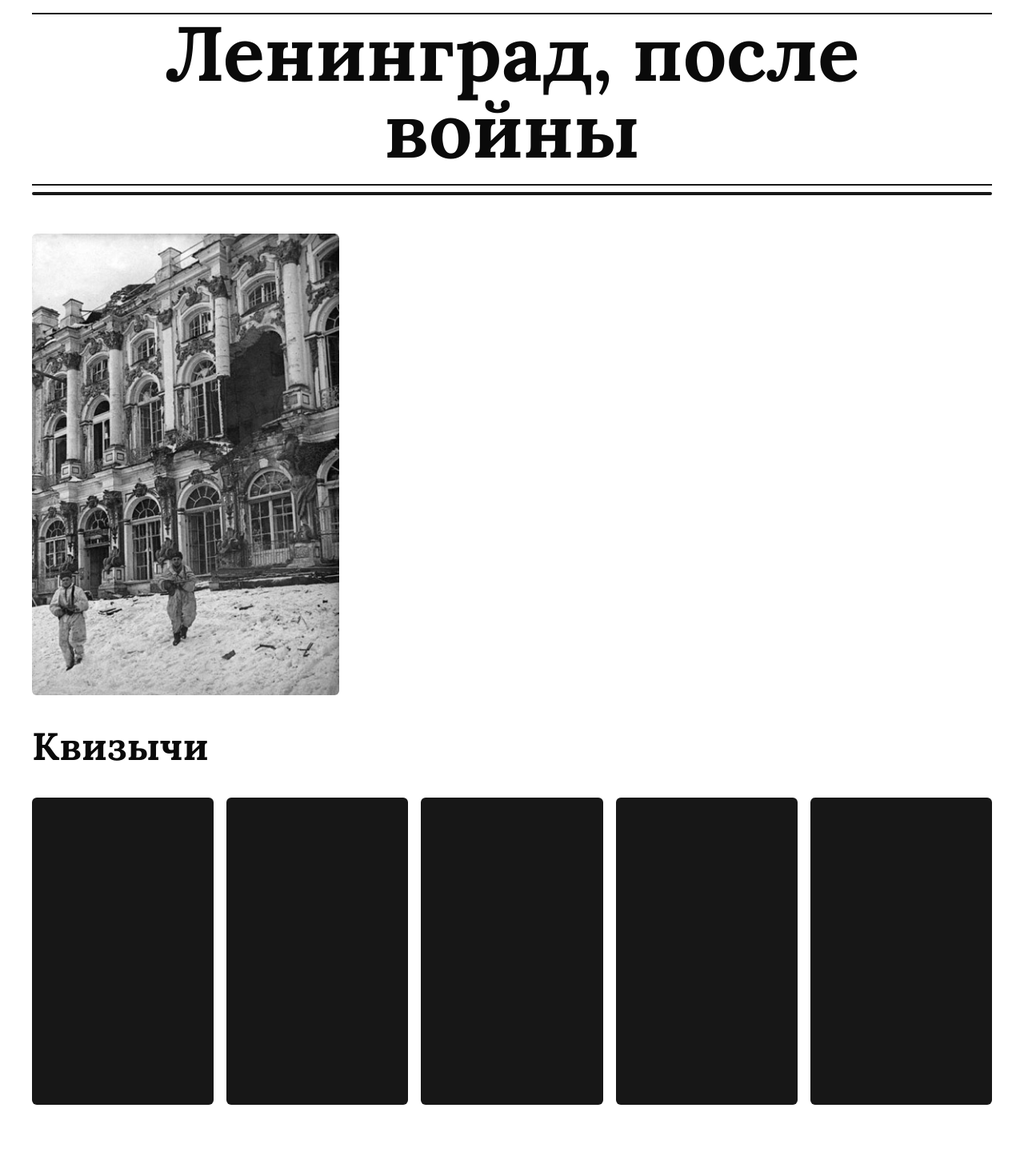
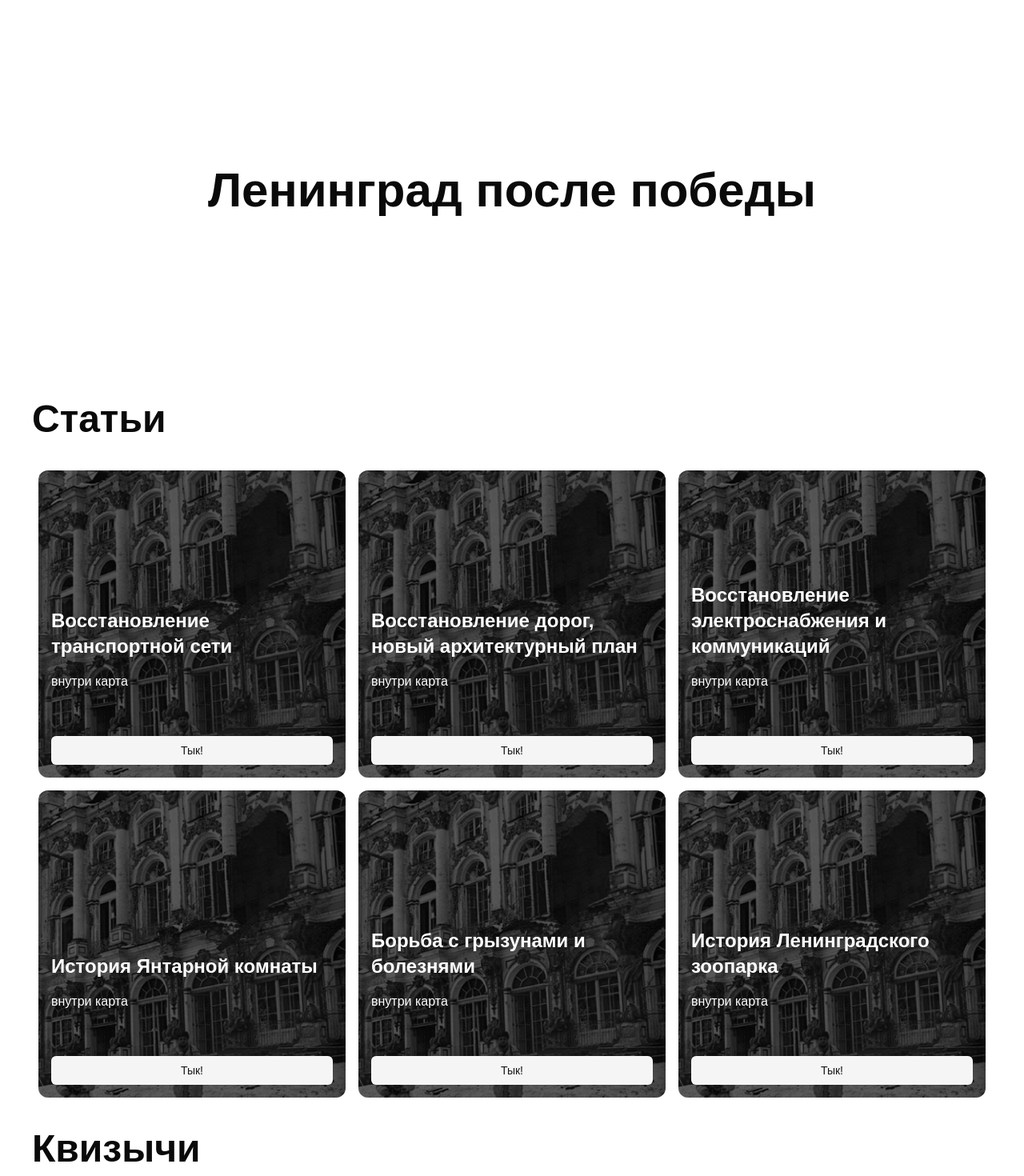
Before and after one commit to JmihPajiloy/history, a Next.js app: page / in a window 1280 px wide. Shown: the top 1470 px of the page at 80% size. Before the commit the page ends 1397 px from the top, so only its background shows below. Built offline with nearby package versions, Linux system fonts and the light colour scheme.

Commit message:
add: ArticleCard

```diff
--- a/app/layout.tsx
+++ b/app/layout.tsx
@@ -1,16 +1,22 @@
 import type { Metadata } from "next";
 
-import { Lora, Spectral } from "next/font/google";
+import { Lora, Spectral, Inter, JetBrains_Mono } from "next/font/google";
 import { cn } from "@/lib/utils";
 import "./globals.css";
 import type { PropsWithChildren } from "react";
 import { Providers } from "@/components/providers";
 
 
-// const inter = Inter({
-//   subsets: ["latin", "cyrillic", "cyrillic-ext"],
-//   display: "swap"
-// });
+const inter = Inter({
+  subsets: ["latin", "cyrillic", "cyrillic-ext"],
+  variable: "--font-inter",
+  display: "swap"
+});
+
+const mono = JetBrains_Mono({
+  subsets: ["latin"],
+  variable: "--font-mono"
+})
 
 const lora = Lora({
   subsets: ["latin", "cyrillic", "cyrillic-ext"],
@@ -24,16 +30,15 @@ const spectral = Spectral({
 });
 
 export const metadata: Metadata = {
-  title: "Ленинград, После войны",
+  title: "Ленинград после победы",
   description: "Проект по истории"
-
 };
 
 export default function RootLayout({ children }: PropsWithChildren) {
   return (
     <html lang="en">
     <body
-      className={cn(lora.variable, spectral.variable, "antialiased")}
+      className={cn(lora.variable, spectral.variable, inter.variable, mono.variable, "antialiased")}
     >
     <Providers>
       {children}
--- a/app/page.tsx
+++ b/app/page.tsx
@@ -1,28 +1,49 @@
-import Image from "next/image";
-import pic from "@/public/img.png";
-// import { Button } from "@/components/ui/button";
+import { ArticleCardDescription, ArticleCardTitle } from "@/components/article-card";
+import dynamic from "next/dynamic";
+
+// TODO: Костыль убрать
+const ArticleCard = dynamic(
+  () => import("@/components/article-card").then(mod => mod.ArticleCard),
+  { ssr: false }
+)
 
 export default function Page() {
 
   return (
     <main className="flex flex-col py-4 px-10 min-h-screen">
-      <div className="flex flex-col mb-10">
-        <h1 className="font-bold text-center font-serif text-8xl pb-5 border-y-2 border-y-accent-foreground ">
-          Ленинград, после войны
+        <h1 className="font-extrabold text-center text-6xl py-48">
+          Ленинград после победы
         </h1>
-        <div className="w-full h-1 bg-accent-foreground rounded my-2"/>
+      <h2 className="font-bold py-10  text-5xl">Статьи</h2>
+      <div className="flex flex-wrap gap-4 justify-center">
+        <ArticleCard>
+          <ArticleCardTitle>Восстановление транспортной сети</ArticleCardTitle>
+          <ArticleCardDescription>внутри карта</ArticleCardDescription>
+        </ArticleCard>
+        <ArticleCard>
+          <ArticleCardTitle>Восстановление дорог, новый архитектурный план</ArticleCardTitle>
+          <ArticleCardDescription>внутри карта</ArticleCardDescription>
+        </ArticleCard>
+        <ArticleCard>
+          <ArticleCardTitle>Восстановление электроснабжения и коммуникаций</ArticleCardTitle>
+          <ArticleCardDescription>внутри карта</ArticleCardDescription>
+        </ArticleCard>
+        <ArticleCard>
+          <ArticleCardTitle>История Янтарной комнаты</ArticleCardTitle>
+          <ArticleCardDescription>внутри карта</ArticleCardDescription>
+        </ArticleCard>
+        <ArticleCard>
+          <ArticleCardTitle>Борьба с грызунами и болезнями</ArticleCardTitle>
+          <ArticleCardDescription>внутри карта</ArticleCardDescription>
+        </ArticleCard>
+        <ArticleCard>
+          <ArticleCardTitle>История Ленинградского зоопарка</ArticleCardTitle>
+          <ArticleCardDescription>внутри карта</ArticleCardDescription>
+        </ArticleCard>
       </div>
-      <div className="w-96 h-fit flex flex-col gap-2">
-        <Image src={pic} alt="Main photo" className="rounded-md" />
-        {/*<Button className="w-full font-serif tracking-widest	 font-bold" size="lg">Тык</Button>*/}
-      </div>
-      <h2 className="font-bold py-10 font-serif text-5xl">Квизычи</h2>
+      <h2 className="font-bold py-10  text-5xl">Квизычи</h2>
       <div className="flex gap-4 w-full">
-        <div className="w-1/5 bg-primary h-96 rounded-md" />
-        <div className="w-1/5 bg-primary h-96 rounded-md" />
-        <div className="w-1/5 bg-primary h-96 rounded-md" />
-        <div className="w-1/5 bg-primary h-96 rounded-md" />
-        <div className="w-1/5 bg-primary h-96 rounded-md" />
+        Скоро будут
       </div>
     </main>
   );
--- /dev/null
+++ b/app/quizes/[id]/page.tsx
@@ -0,0 +1,12 @@
+import React from "react";
+
+const Page = () => {
+
+  return (
+    <div>
+
+    </div>
+  );
+};
+
+export default Page;
--- /dev/null
+++ b/components/article-card.tsx
@@ -0,0 +1,52 @@
+"use client";
+
+import React, { type PropsWithChildren } from "react";
+import { useSpring, animated } from "@react-spring/web";
+import { Button } from "@/components/ui/button";
+import { cn } from "@/lib/utils";
+import Link from "next/link";
+
+const rem = (r: number) => r * parseFloat(window?.getComputedStyle(document?.documentElement)?.fontSize ?? "16");
+
+export const ArticleCardTitle = ({ children, className, ...props }: PropsWithChildren<{className?: string}>) => {
+  return (
+    <h2 {...props} className={cn("text-2xl mt-64 font-semibold text-white h-24 flex items-end", className)}>{children}</h2>
+  );
+};
+
+export const ArticleCardDescription = ({ children, className, ...props }: PropsWithChildren<{className?: string}>) => {
+  return (
+    <p {...props} className={cn("text-white my-4 h-16", className)}>{children}</p>
+  );
+};
+
+type Props = {
+  offset?: number,
+  background?: string,
+  href?: string
+}
+
+export const ArticleCard = ({ children, href= "/articles/1", offset = 8.25 }: PropsWithChildren<Props>) => {
+  const [props, api] = useSpring(() => ({
+    from: { y: 0, backdropFilter: "brightness(60%)" },
+    to: { y: -rem(offset), backdropFilter: "brightness(40%)" }
+  }));
+  return (
+    <article className="h-96 w-96 rounded-xl bg-cover bg-center bg-[url('/img.png')] overflow-hidden"
+             onMouseEnter={() => api.start({ to: { y: -rem(offset), backdropFilter: "brightness(40%)" } })}
+             onMouseLeave={() => api.start({ to: { y: 0, backdropFilter: "brightness(60%)" } })}
+    >
+      <animated.div
+        className="h-[200%] w-full p-4 backdrop-brightness-75"
+        style={props}
+      >
+        {children}
+        <Button className="w-full" variant="secondary" asChild>
+          <Link href={href}>
+            Тык!
+          </Link>
+        </Button>
+      </animated.div>
+    </article>
+  );
+};
```
